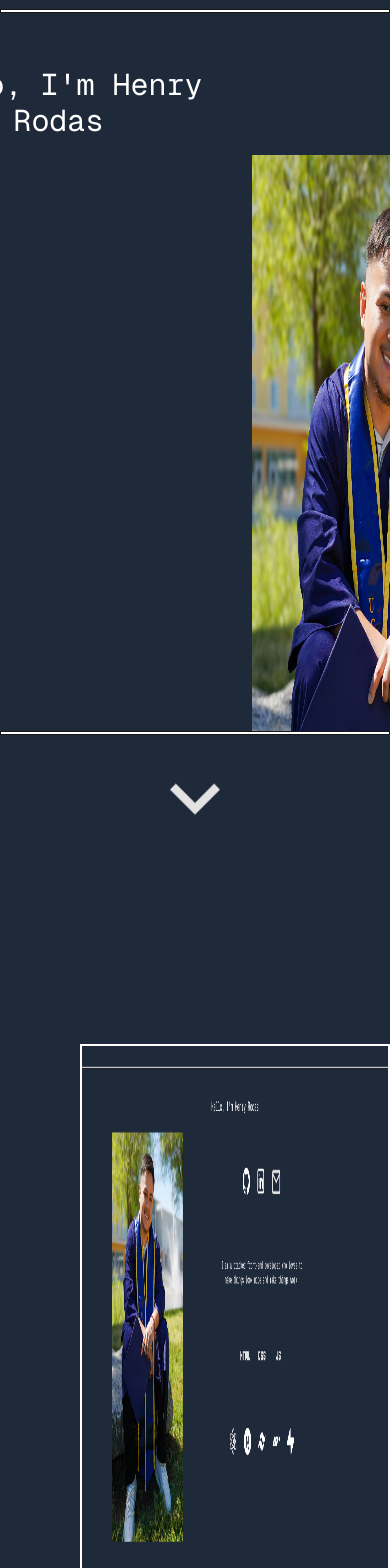
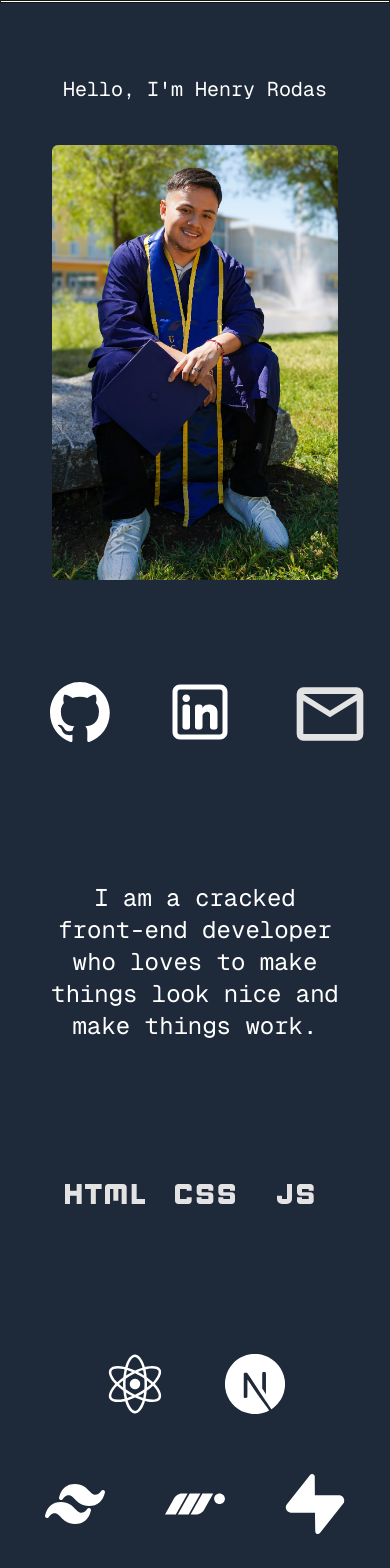
Before and after one commit to henryr2003/portfolioMain, a Next.js app: page / in a window 390 px wide. Shown: the top 1568 px of the page. Built offline with nearby package versions, Linux system fonts and the light colour scheme.

Commit message:
added responsive design for mobile for header

```diff
--- a/src/app/Header.js
+++ b/src/app/Header.js
@@ -17,10 +17,17 @@ import tailwind from "../img/tailwind.svg";
 import nextLogo from "../img/nextLogo.svg";
 import motionLogo from "../img/motionLogo.svg";
 
+import { useMediaQuery } from "./hooks/useMediaQuery";
+
 export default function Header({ handleScroll }) {
+
+    const isMobile = useMediaQuery("(max-width: 768px)");
+
     return (
         <>
-            <header className="w-full h-[100vh] bg-gray-800 flex flex-col justify-center  ">
+
+
+            <header className="w-full h-[1800px] bg-gray-800 flex flex-col justify-start  md:justify-center md:h-[100vh] ">
                 <motion.div
                     className="border-1 h-1 w-1 bg-white"
                     initial={{
@@ -42,7 +49,7 @@ export default function Header({ handleScroll }) {
                         padding: "0px",
                     }}
                     animate={{
-                        height: "85%",
+                        height: isMobile ? "200%" : "85%",
                         padding: "50px",
                     }}
                     transition={{
@@ -54,7 +61,7 @@ export default function Header({ handleScroll }) {
                     }}
                 >
                     <motion.div
-                        className="w-auto h-[70px] text-white font-mono text-3xl flex items-center"
+                        className="w-full h-[70px] text-white font-mono text-xl text-center flex justify-center items-center md:text-3xl"
                         layout
                         initial={{
                             y: "40px",
@@ -64,7 +71,7 @@ export default function Header({ handleScroll }) {
                         animate={{
                             y: "5px",
                             opacity: "100%",
-                            x: "-35vw",
+                            x: isMobile ? 0 : "-35vw",
                         }}
                         transition={{
                             y: { delay: 0.1, duration: 1, ease: "easeInOut" },
@@ -101,7 +108,7 @@ export default function Header({ handleScroll }) {
                     </motion.div>
 
                     <motion.div
-                        className="w-full h-auto flex "
+                        className="w-full h-auto flex flex-col md:flex-row"
                         initial={{
                             opacity: 0,
                         }}
@@ -118,7 +125,7 @@ export default function Header({ handleScroll }) {
                     >
                         <Image
                             alt="Image of Henry Rodas in university graduation clothing"
-                            className="border-2 mt-5 w-[600px] h-auto lg: ml-50 w-[600px] h-auto "
+                            className="border-2 mt-5 w-[600px] h-auto rounded-lg lg:ml-50  "
                             src={gradPhoto}
                         />
 
@@ -151,13 +158,13 @@ export default function Header({ handleScroll }) {
                                     src={mail}
                                 />
                             </div>
-                            <h1 className="w-[55%]">
+                            <h1 className=" w-auto md:w-[55%]">
                                 {" "}
                                 I am a cracked front-end developer who loves to
                                 make things look nice and make things work.
                             </h1>
 
-                            <div className="flex gap-15 text-black">
+                            <div className="flex gap-5 justify-center pl-5 text-black w-full md:gap-15 md:pl-0">
                                 <Image
                                     alt="html logo"
                                     className="w-auto h-20 flex items-start -translate-y-2 cursor-pointer"
@@ -170,12 +177,13 @@ export default function Header({ handleScroll }) {
                                 />
                                 <Image
                                     alt="js logo"
-                                    className="w-auto h-20 flex items-start -translate-y-2 cursor-pointer"
+                                    className="w-auto h-20 flex items-start -translate-y-2 cursor-pointer -translate-x-2 md:translate-x-0"
                                     src={js}
                                 />
                             </div>
 
-                            <div className="flex gap-15 text-black">
+                            <div className="flex flex-col gap-15 text-black md:flex-row">
+                                <div className="flex gap-15 justify-center">
                                     <Image
                                     alt="react logo"
                                     className="w-15 h-15 flex items-start -translate-y-2 cursor-pointer"
@@ -186,6 +194,9 @@ export default function Header({ handleScroll }) {
                                         className="w-15 h-15 flex items-start -translate-y-2 cursor-pointer"
                                         src={nextLogo}
                                     />
+                                </div>
+
+                                <div className="flex gap-15 justify-center">
                                     <Image
                                     alt="tailwind logo"
                                     className="w-15 h-15 flex items-start -translate-y-2 cursor-pointer"
@@ -201,6 +212,9 @@ export default function Header({ handleScroll }) {
                                         className="w-15 h-15 flex items-start -translate-y-2 cursor-pointer"
                                         src={supabase}
                                     />
+
+                                </div>
+
                             </div>
                         </motion.div>
                     </motion.div>
--- /dev/null
+++ b/src/app/hooks/useMediaQuery.js
@@ -0,0 +1,16 @@
+import {useEffect, useState} from "react";
+
+export function useMediaQuery(query){
+
+    const [matches, setMatches] = useState(false);
+
+    useEffect( () => {
+        const media = window.matchMedia(query);
+        const updateMatch = () => setMatches(media.matches);
+        updateMatch();
+        media.addEventListener("change", updateMatch);
+        return () => media.removeEventListener("change", updateMatch);
+    } ,[query])
+
+    return matches;
+}
```
Lines whose indentation alone changed are shown as unchanged.
